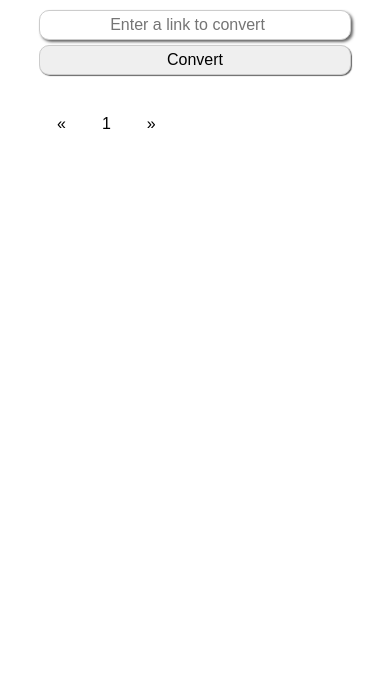
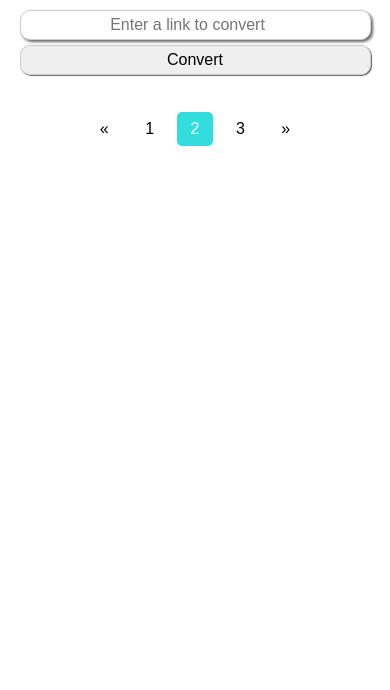
Before and after one commit to nickpwhite/Beatnik, a Django app: page /1/ in a window 390 px wide. Shown: the part 82-772 px from the top of the page. Run offline with Django 3.2, Linux system fonts and the light colour scheme; tables that the repository leaves empty hold one stand-in row (values such as "Sample post").

Commit message:
Make pagination work better with many pages

```diff
--- a/beatnik/static/css/main.css
+++ b/beatnik/static/css/main.css
@@ -323,17 +323,27 @@ ul {
 }
 
 .pagination {
-  display: inline-block;
+  margin: auto;
 }
 
-.pagination a {
+.pagination li {
+  display: inline-block;
+  width: auto;
+}
+
+.pagination a, span {
   border-radius: 5px;
   color: black;
+  display: inline-block;
   float: left;
   margin: auto 2px;
-  padding: 8px 16px;
+  padding: 8px 14px;
   text-decoration: none;
   transition: background-color .3s;
+}
+
+.pagination span {
+  padding: 8px 8px;
 }
 
 .pagination a.active {
@@ -344,6 +354,10 @@ ul {
 
 .pagination a:hover:not(.active) {
   background-color: #ddd;
+}
+
+.pagination a.page-offset {
+  padding: 8px 8px;
 }
 
 @media only screen and (max-width: 375px) {
@@ -386,7 +400,7 @@ ul {
   }
 
   .content {
-    width: 80%;
+    width: 90%;
   }
 
   .extension {
--- a/beatnik/templates/index.html
+++ b/beatnik/templates/index.html
@@ -96,7 +96,7 @@
       <ul class="flex-row feed">
       {% for music in latest_music %}
       <li class="flex-row col-100">
-        <a href="/music/{{music.id}}" class="flex-row col-90"
+        <a href="/music/{{music.id}}" class="flex-row col-90 m-col-50"
            title="{{music.name}} - {{music.artist}}">
           <div class="col-25">
             <img class="artwork" src="{{ music.artwork }}" alt="Album cover" />
@@ -109,7 +109,7 @@
             {% endif %}
           </div>
         </a>
-        <div class="flex-col col-10 link-container">
+        <div class="flex-col col-10 link-container m-col-50">
           {% if music.apple_url %}
           <a class="flex-row music-button" target="_blank" href="{{ music.apple_url }}">
             <img alt="Apple Music" class="service-logo" src="{% static "images/apple_logo.png" %}" />
@@ -134,16 +134,28 @@
       </li>
       {% endfor %}
       </ul>
-      <div class="pagination">
-        <a href='/{{current_page}}?offset=-1' title="Previous page">&laquo;</a>
+      <div class="flex-row">
+        <ul class="pagination">
+          <li>
+            <a href='/0' title="First page">&laquo;</a>
+          </li>
           {% for i in page_range %}
+          <li>
+            {% if i == '...' %}
+              <span>{{i}}</span>
+            {% else %}
             <a href='/{{i}}' title="Page {{i|add:"1"}}"
                              {% if current_page == i %}
                              class="active"
                              {% endif %}
               >{{i|add:"1"}}</a>
+            {% endif %}
+          </li>
           {% endfor %}
-        <a href='/{{current_page}}?offset=+1' title="Next page">&raquo;</a>
+          <li>
+            <a href='/{{last_page}}' title="Last page">&raquo;</a>
+          </li>
+        </ul>
       </div>
       {% endblock %}
     </div>
--- a/beatnik/views/index.py
+++ b/beatnik/views/index.py
@@ -6,27 +6,25 @@ from django.views import View
 
 class Index(View):
     PAGE_SIZE = 10
-    current_page = 0
 
     def get(self, request, page = 0):
         page_count = math.ceil(Music.objects.count() / self.PAGE_SIZE)
-        self.current_page = int(page)
-        offset = request.GET.get('offset', None)
+        current_page = int(page)
+        last_page = page_count - 1
 
-        if offset is not None:
-            new_page = self.current_page + int(offset)
-            if new_page < 0:
-                new_page = 0
-            elif new_page >= page_count:
-                new_page = page_count - 1
+        start = current_page * self.PAGE_SIZE
+        end = (current_page + 1) * self.PAGE_SIZE
+        if current_page == 0:
+            page_range = [current_page, current_page + 1, current_page + 2]
+        elif current_page == last_page:
+            page_range = [current_page - 2, current_page - 1, current_page]
+        else:
+            page_range = [current_page - 1, current_page, current_page + 1]
 
-            self.current_page = new_page
-
-        start = self.current_page * self.PAGE_SIZE
-        end = (self.current_page + 1) * self.PAGE_SIZE
         context = {
-            'current_page': self.current_page,
+            'current_page': current_page,
+            'last_page': last_page,
             'latest_music': Music.objects.order_by('-id')[start:end],
-            'page_range': range(page_count),
+            'page_range': page_range,
         }
         return render(request, 'index.html', context)
```
Lines whose indentation alone changed are shown as unchanged.
